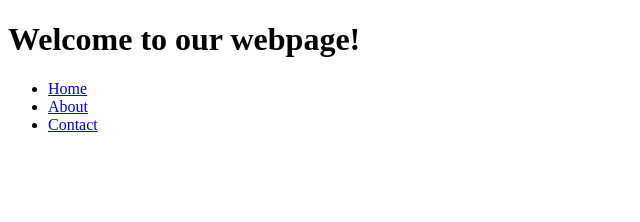
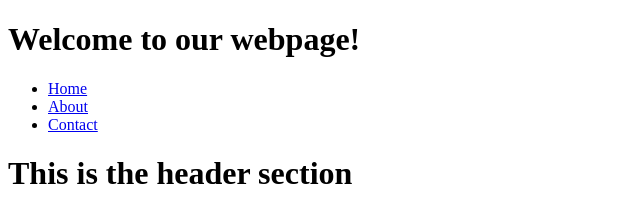
Before and after one commit to Boris1546/zad, a plain HTML site: page index.html in a window 1280 px wide. Shown: the whole page, without its empty margins (0-640 px from the left). Drawn offline with Linux system fonts and the light colour scheme.

Commit message:
Add header section

```diff
--- a/index.html
+++ b/index.html
@@ -14,5 +14,8 @@
             <li><a href="#">Contact</a></li>
         </ul>
     </nav>
+    <header>
+        <h1>This is the header section</h1>
+    </header>
 </body>
 </html>
```
